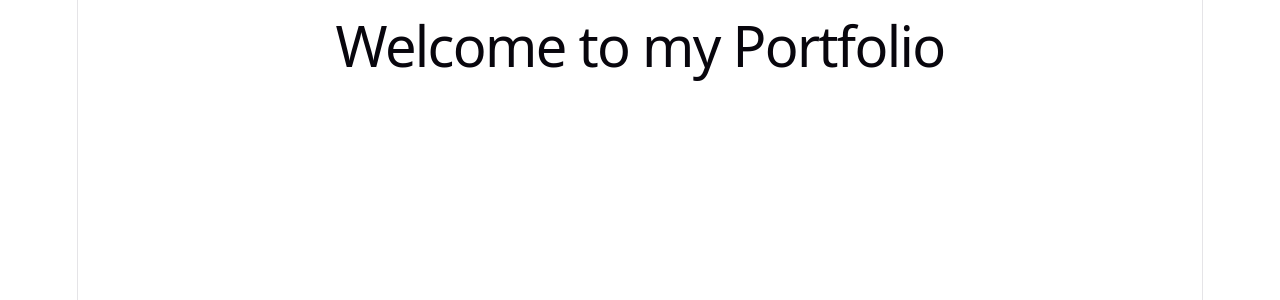
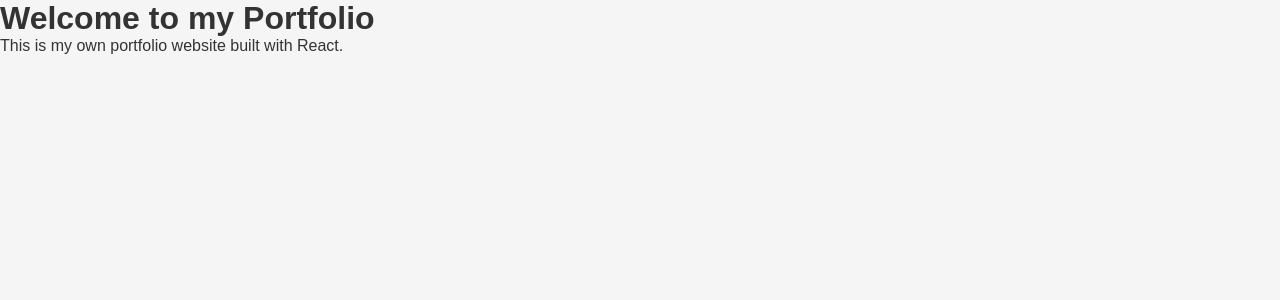
Before and after one commit to luttinenjoni/Portfolio_Website, a React (Vite) app in the folder pf-website/: page / in a window 1280 px wide. Shown: the top 300 px of the page. Built offline with nearby package versions, Linux system fonts and the light colour scheme.

Commit message:
Remove:  demo files and folders

```diff
--- a/pf-website/src/App.jsx
+++ b/pf-website/src/App.jsx
@@ -2,7 +2,10 @@ function App() {
 
   return (
     <>
+    <div>
       <h1>Welcome to my Portfolio</h1>
+      <p>This is my own portfolio website built with React.</p>
+    </div>
     </>
   )
 }
--- a/pf-website/src/index.css
+++ b/pf-website/src/index.css
@@ -1,111 +1,10 @@
-:root {
-  --text: #6b6375;
-  --text-h: #08060d;
-  --bg: #fff;
-  --border: #e5e4e7;
-  --code-bg: #f4f3ec;
-  --accent: #aa3bff;
-  --accent-bg: rgba(170, 59, 255, 0.1);
-  --accent-border: rgba(170, 59, 255, 0.5);
-  --social-bg: rgba(244, 243, 236, 0.5);
-  --shadow:
-    rgba(0, 0, 0, 0.1) 0 10px 15px -3px, rgba(0, 0, 0, 0.05) 0 4px 6px -2px;
-
-  --sans: system-ui, 'Segoe UI', Roboto, sans-serif;
-  --heading: system-ui, 'Segoe UI', Roboto, sans-serif;
-  --mono: ui-monospace, Consolas, monospace;
-
-  font: 18px/145% var(--sans);
-  letter-spacing: 0.18px;
-  color-scheme: light dark;
-  color: var(--text);
-  background: var(--bg);
-  font-synthesis: none;
-  text-rendering: optimizeLegibility;
-  -webkit-font-smoothing: antialiased;
-  -moz-osx-font-smoothing: grayscale;
-
-  @media (max-width: 1024px) {
-    font-size: 16px;
-  }
-}
-
-@media (prefers-color-scheme: dark) {
-  :root {
-    --text: #9ca3af;
-    --text-h: #f3f4f6;
-    --bg: #16171d;
-    --border: #2e303a;
-    --code-bg: #1f2028;
-    --accent: #c084fc;
-    --accent-bg: rgba(192, 132, 252, 0.15);
-    --accent-border: rgba(192, 132, 252, 0.5);
-    --social-bg: rgba(47, 48, 58, 0.5);
-    --shadow:
-      rgba(0, 0, 0, 0.4) 0 10px 15px -3px, rgba(0, 0, 0, 0.25) 0 4px 6px -2px;
-  }
-
-  #social .button-icon {
-    filter: invert(1) brightness(2);
-  }
+* {
+  margin: 0;
+  padding: 0;
 }
 
 body {
-  margin: 0;
+  font-family: Arial, sans-serif;
+  background-color: #f5f5f5;
+  color: #333;
 }
-
-#root {
-  width: 1126px;
-  max-width: 100%;
-  margin: 0 auto;
-  text-align: center;
-  border-inline: 1px solid var(--border);
-  min-height: 100svh;
-  display: flex;
-  flex-direction: column;
-  box-sizing: border-box;
-}
-
-h1,
-h2 {
-  font-family: var(--heading);
-  font-weight: 500;
-  color: var(--text-h);
-}
-
-h1 {
-  font-size: 56px;
-  letter-spacing: -1.68px;
-  margin: 32px 0;
-  @media (max-width: 1024px) {
-    font-size: 36px;
-    margin: 20px 0;
-  }
-}
-h2 {
-  font-size: 24px;
-  line-height: 118%;
-  letter-spacing: -0.24px;
-  margin: 0 0 8px;
-  @media (max-width: 1024px) {
-    font-size: 20px;
-  }
-}
-p {
-  margin: 0;
-}
-
-code,
-.counter {
-  font-family: var(--mono);
-  display: inline-flex;
-  border-radius: 4px;
-  color: var(--text-h);
-}
-
-code {
-  font-size: 15px;
-  line-height: 135%;
-  padding: 4px 8px;
-  background: var(--code-bg);
-}
```
